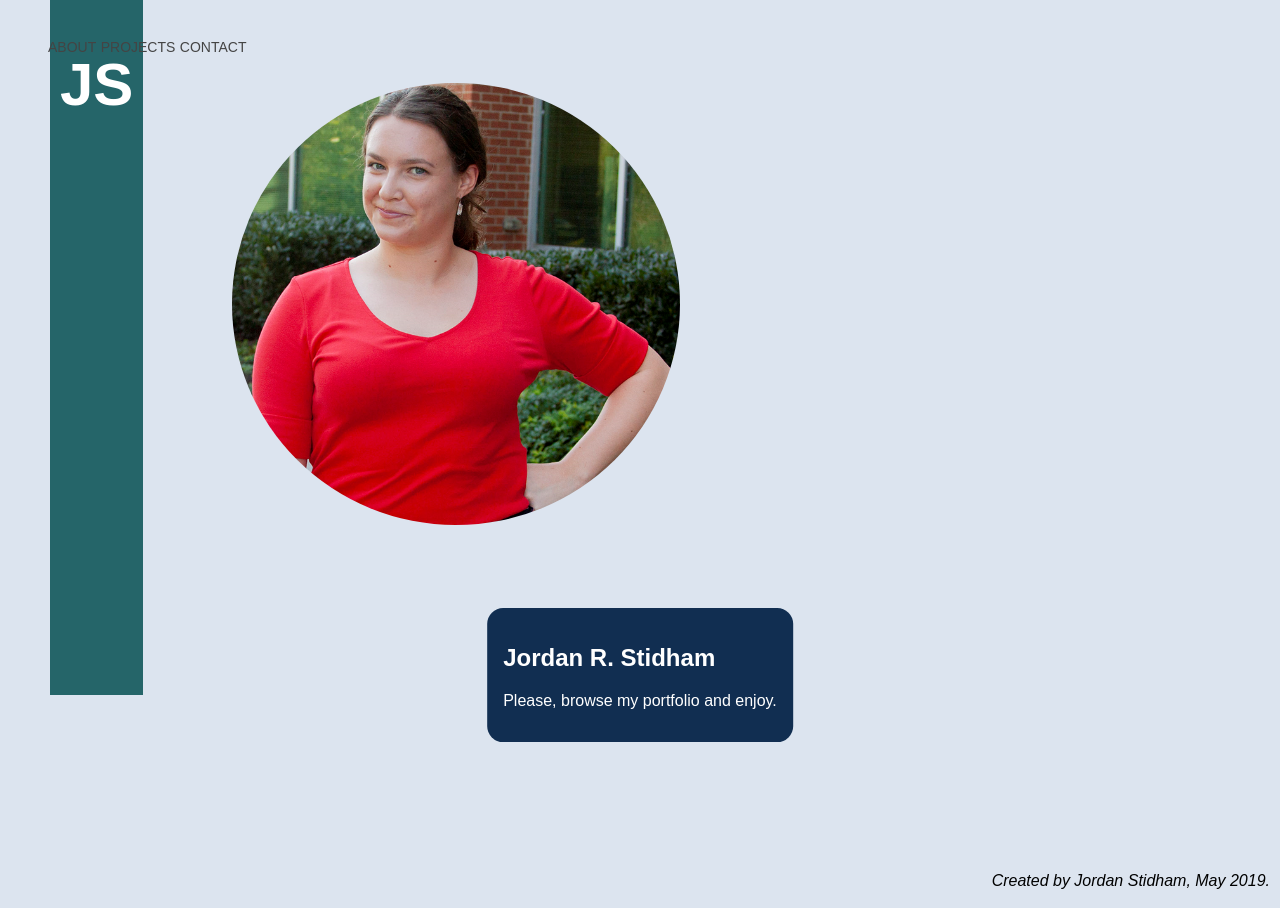
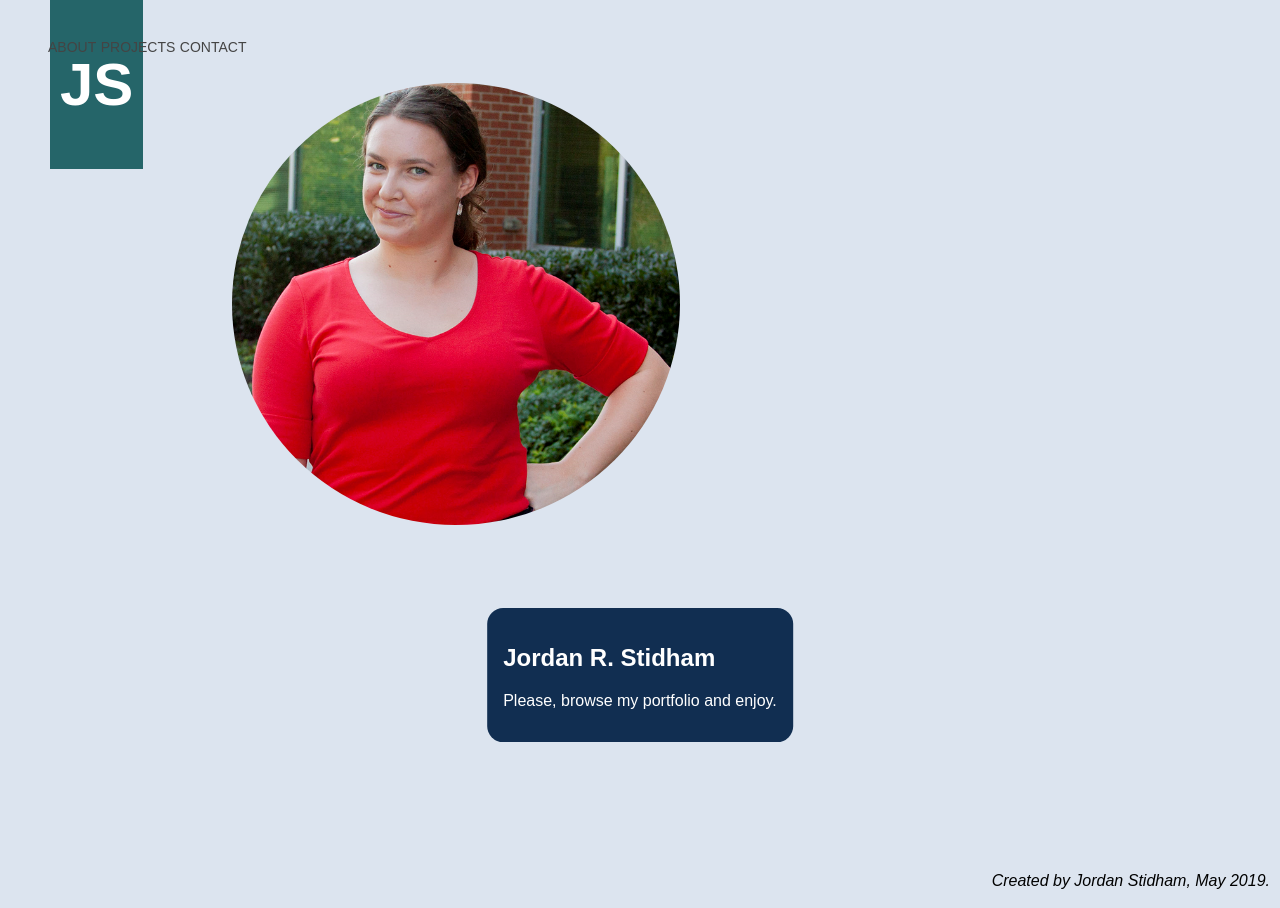
Before and after one commit to jordanstidham/PORTFOLIO, a Jekyll site: the page built from README.md, in a window 1280 px wide. Built offline with Jekyll 4.4.1, drawn with Linux system fonts in a browser that asks for light colours; our own code applies the rules of GitHub Pages for plain Markdown files.

Commit message:
Update main.css

```diff
--- a/css/main.css
+++ b/css/main.css
@@ -15,7 +15,6 @@ body {
     font-size: 30px;
     text-align: center;
     padding: 10px;
-    height: 75%;
     position: absolute;
     left: 50px;
     top: 0;
```
